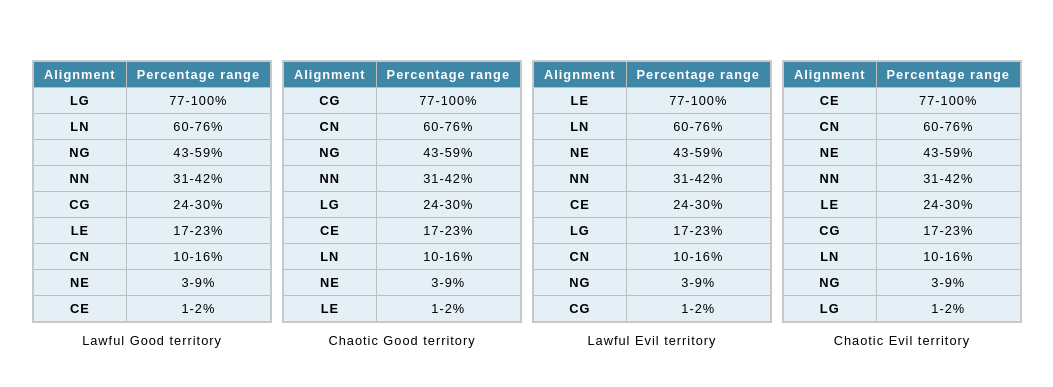
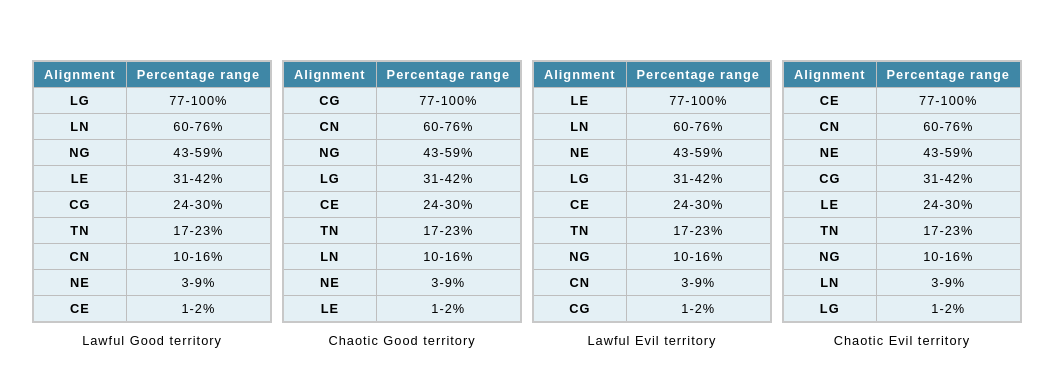
Before and after one commit to LL782/pathfinder-tools, a Next.js app: page / in a window 1280 px wide. Shown: the part 191-578 px from the top of the page, without its empty margins (113-1166 px from the left). Built offline with nearby package versions, Linux system fonts and the light colour scheme.

Commit message:
Use alignmentRelations to generate tables

```diff
--- a/components/AlignmentGenerator/AlignmentGenerator.js
+++ b/components/AlignmentGenerator/AlignmentGenerator.js
@@ -1,55 +1,29 @@
+import {
+  neighboursFor,
+  relationsFor,
+  unrelatedFrom,
+  oppositeFor,
+} from "../alignmentRelations";
+import toInitials from "../toInitials";
+
 const AlignmentGenerator = ({ alignmentName = "Lawful Good" }) => {
-  const lawChaos = ["L", "N", "C"];
-  const goodEvil = ["G", "N", "E"];
+  const home = [alignmentName];
+  const neighbours = neighboursFor(alignmentName);
+  const relations = relationsFor(alignmentName);
+  const unrelations = unrelatedFrom(alignmentName);
+  const opposites = oppositeFor(alignmentName);
 
-  const nameToShortName = (name) => name[0];
-
-  const myLawChaos = (() => {
-    const [a] = alignmentName.split(" ");
-    const shortName = nameToShortName(a);
-    const number = shortName === "L" ? 0 : shortName === "C" ? 2 : 1;
-    return number;
-  })();
-  const myGoodEvil = (() => {
-    const [a, b] = alignmentName.split(" ");
-    const shortName = nameToShortName(b);
-    const number = shortName === "G" ? 0 : shortName === "E" ? 2 : 1;
-    return number;
-  })();
-
-  const getRelated = (n) => (n === 0 ? 1 : n === 2 ? 1 : "TODO");
-  const getOpposite = (n) => (n === 0 ? 2 : n === 2 ? 0 : "TODO");
-  // TODO: generate per neutral tables
-
-  const homeAlignment = [`${lawChaos[myLawChaos]}${goodEvil[myGoodEvil]}`];
-  const related = [
-    `${lawChaos[myLawChaos]}${goodEvil[getRelated(myGoodEvil)]}`,
-    `${lawChaos[getRelated(myLawChaos)]}${goodEvil[myGoodEvil]}`,
-  ];
-  const adjacent = [
-    `${lawChaos[getRelated(myLawChaos)]}${goodEvil[getRelated(myGoodEvil)]}`,
-  ];
-  const distant = [
-    `${lawChaos[getOpposite(myLawChaos)]}${goodEvil[myGoodEvil]}`,
-    `${lawChaos[myLawChaos]}${goodEvil[getOpposite(myGoodEvil)]}`,
-    `${lawChaos[getOpposite(myLawChaos)]}${goodEvil[getRelated(myGoodEvil)]}`,
-    `${lawChaos[getRelated(myLawChaos)]}${goodEvil[getOpposite(myGoodEvil)]}`,
-  ];
-  const opposed = [
-    `${lawChaos[getOpposite(myLawChaos)]}${goodEvil[getOpposite(myGoodEvil)]}`,
-  ];
-
-  const alignments = homeAlignment.concat(related, adjacent, distant, opposed);
+  const alignments = home.concat(neighbours, relations, unrelations, opposites);
 
   const chances = [23, 16, 16, 11, 6, 6, 6, 6, 1];
 
   let max = 100;
 
-  const alignmentChances = alignments.map((a, i) => {
+  const alignmentChances = alignments.map((alignmentName, i) => {
     const bottom = max - chances[i];
     const top = max;
     max = bottom - 1;
-    return [a, `${bottom}-${top}%`];
+    return [toInitials(alignmentName), `${bottom}-${top}%`];
   });
 
   // TODO: perform a random role
--- /dev/null
+++ b/components/alignmentRelations/index.js
@@ -0,0 +1,7 @@
+import {
+  neighboursFor,
+  relationsFor,
+  unrelatedFrom,
+  oppositeFor,
+} from "./alignmentRelations";
+export { neighboursFor, relationsFor, unrelatedFrom, oppositeFor };
--- /dev/null
+++ b/components/toInitials/index.js
@@ -0,0 +1,2 @@
+import toInitials from "./toInitials";
+export default toInitials;
--- /dev/null
+++ b/components/toInitials/toInitials.js
@@ -0,0 +1,7 @@
+const toInitials = (s) =>
+  s
+    .split(" ")
+    .map((w) => w[0])
+    .reduce((a, b) => `${a}${b}`, "");
+
+export default toInitials;
```
Also changed, not shown: 1 other file (tests, documents, lock files or other folders).
